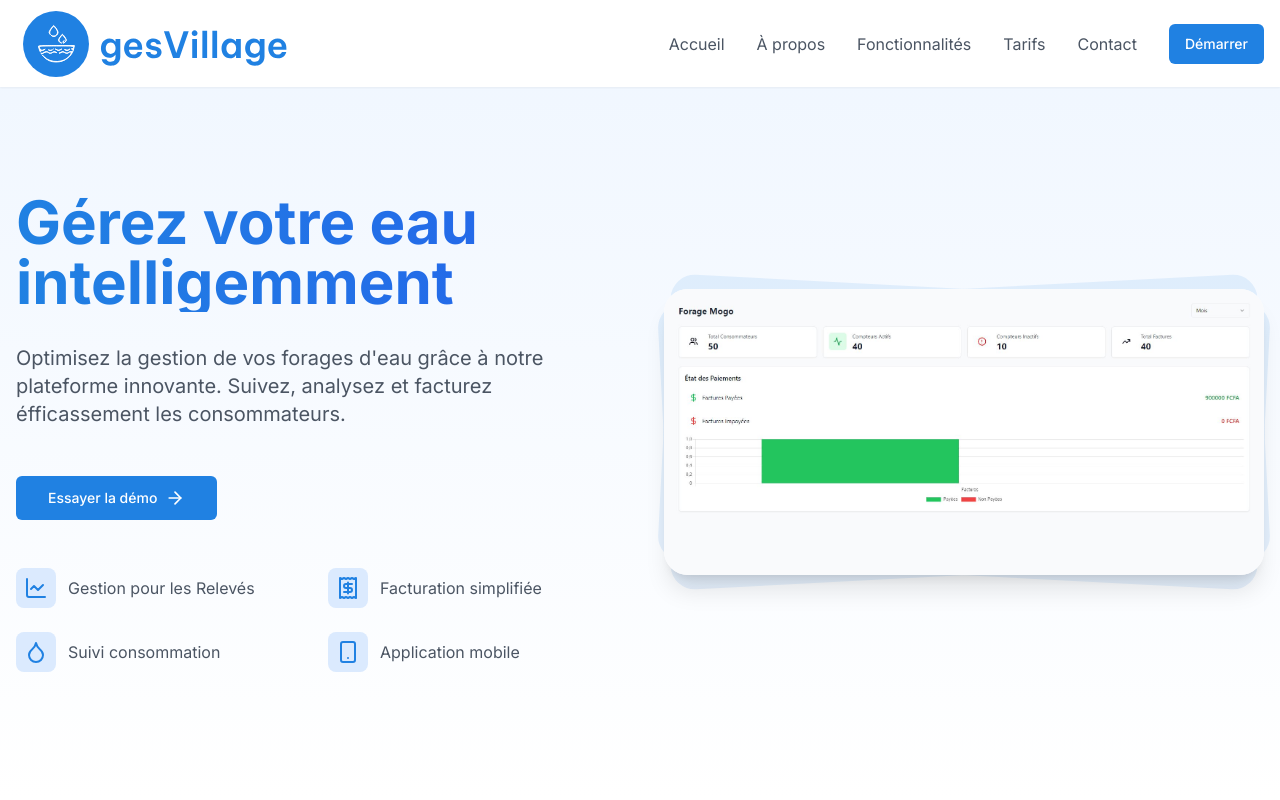
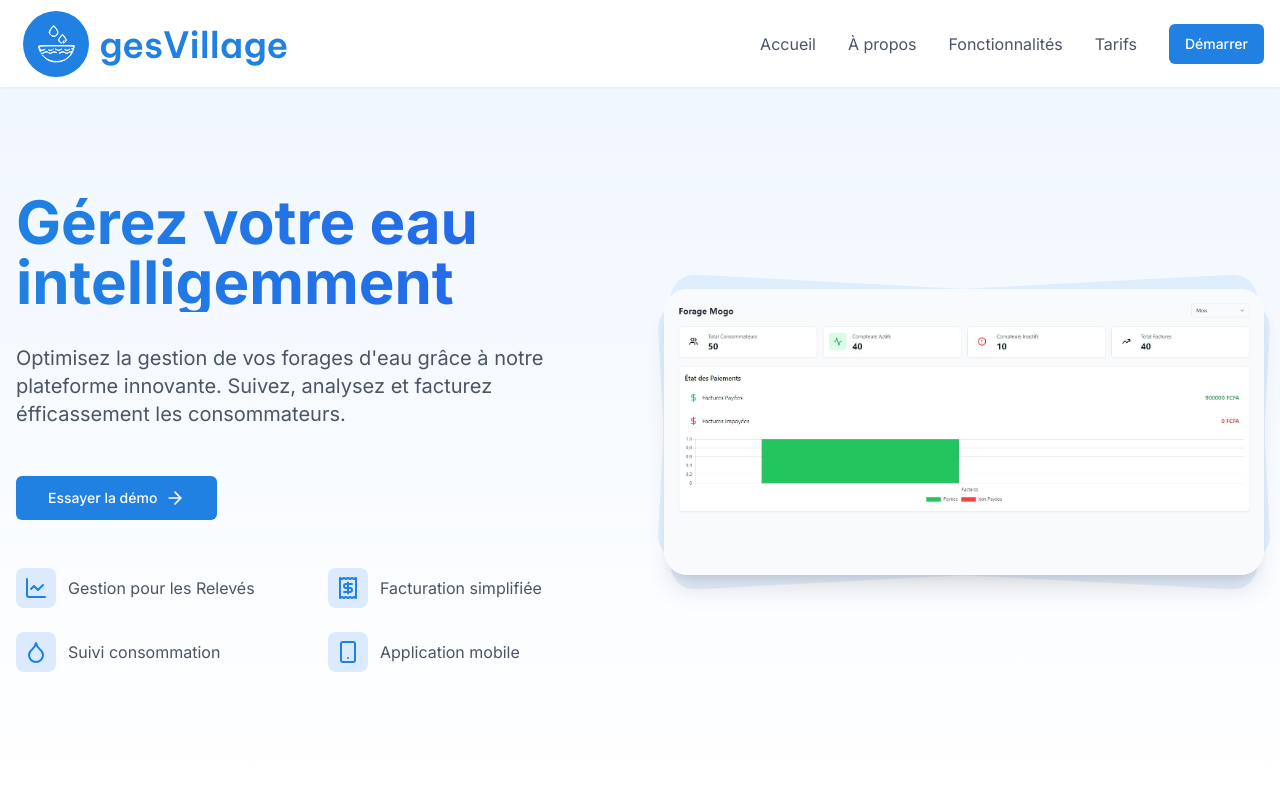
Before and after one commit to 1704-F/gesvillage-landing, a Next.js app: page / in a window 1280 px wide. Shown: the top 800 px of the page. Built offline with nearby package versions, Linux system fonts and the light colour scheme.

Commit message:
refix section contact

```diff
--- a/src/components/Navbar.tsx
+++ b/src/components/Navbar.tsx
@@ -14,7 +14,7 @@ const Navbar = () => {
     { label: 'À propos', href: '#about' },
     { label: 'Fonctionnalités', href: '#features' },
     { label: 'Tarifs', href: '#pricing' },
-    { label: 'Contact', href: '#contact' },
+
   ];
 
   return (
```
